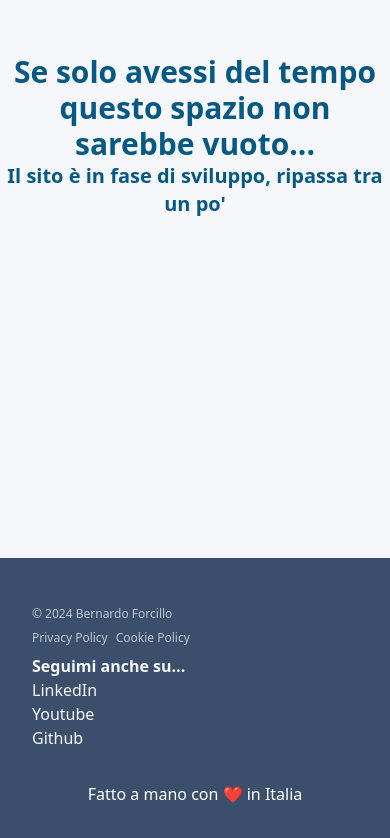
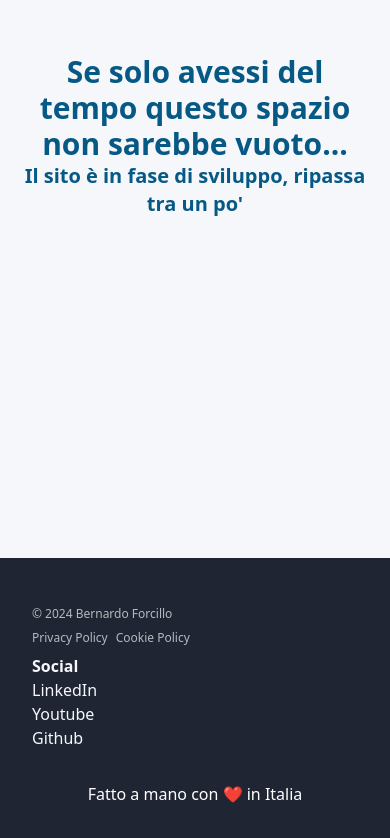
Before and after one commit to bernardoforcillo/bernardoforcillo-com, a Next.js app: page / in a window 390 px wide. Shown: the part 286-1124 px from the top of the page. Built offline with nearby package versions, Linux system fonts and the light colour scheme.

Commit message:
fix: some code and copy improvement

```diff
--- a/src/app/layout.tsx
+++ b/src/app/layout.tsx
@@ -15,11 +15,10 @@ export const metadata: Metadata = {
   title: {
     template: ' %s - Bernardo Forcillo',
     default: 'Bernardo Forcillo',
-    absolute:
-      'Bernardo Forcillo - Progetto, sviluppo, ottimizzo e tutto fare del digitale',
+    absolute: 'Bernardo Forcillo - Progetto, sviluppo, ottimizzo',
   },
   description:
-    'Ciao, sono Bernardo! Aiuto imprenditori e professionisti a sviluppare prodotti e soluzioni digitali.',
+    'Ciao, sono Bernardo! Aiuto imprenditori e professionisti a sviluppare prodotti e soluzioni digitali. Studio, progetto e sviluppo soluzioni basate sul cloud per...',
   metadataBase: new URL('https://bernardoforcillo.com'),
   alternates: {
     canonical: '/',
@@ -131,9 +130,9 @@ const schema = {
     {
       '@context': 'https://schema.org',
       '@type': 'WebPage',
-      name: 'Bernardo Forcillo - Progetto, sviluppo, ottimizzo e tutto fare del digitale',
+      name: 'Bernardo Forcillo - Progetto, sviluppo, ottimizzo',
       description:
-        'Ciao, sono Bernardo! Aiuto imprenditori e professionisti a sviluppare prodotti e soluzioni digitali.',
+        'Ciao, sono Bernardo! Aiuto imprenditori e professionisti a sviluppare prodotti e soluzioni digitali. Studio, progetto e sviluppo soluzioni basate sul cloud per ottimizzare i processi aziendali',
       url: 'https://bernardoforcillo.com/',
       inLanguage: 'it-IT',
       isPartOf: {
--- a/src/app/page.tsx
+++ b/src/app/page.tsx
@@ -2,7 +2,7 @@ export default function Page() {
   return (
     <>
       <section className='flex h-screen w-screen flex-col bg-fiord-50 text-center text-sky-800'>
-        <div className='m-auto max-w-lg'>
+        <div className='m-auto max-w-lg p-4'>
           <h1 className='text-3xl font-bold'>
             Se solo avessi del tempo questo spazio non sarebbe vuoto...
           </h1>
--- a/src/components/footer.tsx
+++ b/src/components/footer.tsx
@@ -3,7 +3,7 @@ import Link from 'next/link';
 export default function Footer() {
   return (
     <>
-      <footer className='bg-fiord-700 p-4 text-fiord-50'>
+      <footer className='bg-fiord-950 p-4 text-fiord-50'>
         <section className='mx-auto flex max-w-screen-xl flex-col justify-between p-4 md:flex-row md:align-middle'>
           <div className='md:w-1/3'>
             <div className='pb-4'></div>
@@ -12,8 +12,12 @@ export default function Footer() {
                 &copy; {new Date().getFullYear()} Bernardo Forcillo
               </span>
               <div className='flex flex-row space-x-2 pb-2'>
-                <Link href='#'>Privacy Policy</Link>
-                <Link href='#'>Cookie Policy</Link>
+                <Link className='hover:underline' href='#'>
+                  Privacy Policy
+                </Link>
+                <Link className='hover:underline' href='#'>
+                  Cookie Policy
+                </Link>
               </div>
             </div>
           </div>
@@ -22,16 +26,14 @@ export default function Footer() {
             <div className='md:w-1/4'></div>
             <div className='md:w-1/4'></div>
             <div className='md:w-1/4'>
-              <span className='mb-3 font-bold sm:mb-3'>
-                Seguimi anche su...
-              </span>
+              <span className='mb-3 font-bold sm:mb-3'>Social</span>
               <ol>
                 <li>
                   <a
                     className='hover:underline hover:opacity-60'
                     href='https://www.linkedin.com/in/bernardoforcillo/'
                     target='_blank'
-                    rel='noreferrer'
+                    rel='referrer'
                   >
                     LinkedIn
                   </a>
@@ -41,7 +43,7 @@ export default function Footer() {
                     className='hover:underline hover:opacity-60'
                     href='https://www.youtube.com/@bernardoforcillo'
                     target='_blank'
-                    rel='noreferrer'
+                    rel='referrer'
                   >
                     Youtube
                   </a>
@@ -51,7 +53,7 @@ export default function Footer() {
                     className='hover:underline hover:opacity-60'
                     href='https://github.com/bernardoforcillo'
                     target='_blank'
-                    rel='noreferrer'
+                    rel='referrer'
                   >
                     Github
                   </a>
```
Also changed, not shown: 1 other file (tests, documents, lock files or other folders).
